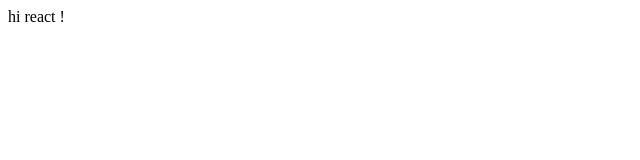
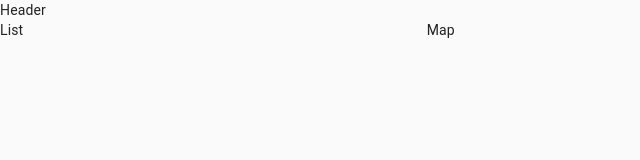
Before and after one commit to Zhavlon/travel-guide, a React (Create React App) app: page / in a window 1280 px wide. Shown: the top 160 px of the page, without its empty margins (0-640 px from the left). Built offline with nearby package versions, Linux system fonts and the light colour scheme.

Commit message:
connect deps and prepared files structure

```diff
--- a/package.json
+++ b/package.json
@@ -3,8 +3,14 @@
   "version": "0.1.0",
   "private": true,
   "dependencies": {
+    "@material-ui/core": "^4.12.4",
+    "@material-ui/icons": "^4.11.3",
+    "@material-ui/lab": "^4.0.0-alpha.61",
+    "@react-google-maps/api": "^2.12.1",
     "@testing-library/jest-dom": "^5.16.5",
     "@testing-library/user-event": "^13.5.0",
+    "axios": "^0.27.2",
+    "google-map-react": "^2.2.0",
     "react": "^17.0.2",
     "react-dom": "^17.0.2",
     "react-scripts": "5.0.1",
--- a/src/App.js
+++ b/src/App.js
@@ -1,5 +1,25 @@
+import React from "react";
+import Header from "./components/Header/Header";
+import Map from "./components/Map/Map";
+import List from "./components/List/List";
+
+import { CssBaseline, Grid } from "@material-ui/core";
+
 const App = () => {
-	return <div>hi react !</div>;
+	return (
+		<>
+			<CssBaseline />
+			<Header />
+			<Grid container spaceing={3} style={{ width: "100%" }}>
+				<Grid item xs={12} md={4}>
+					<List />
+				</Grid>
+				<Grid item xs={12} md={8}>
+					<Map />
+				</Grid>
+			</Grid>
+		</>
+	);
 };
 
 export default App;
--- /dev/null
+++ b/src/components/Header/Header.jsx
@@ -0,0 +1,7 @@
+import React from "react";
+
+const Header = () => {
+	return <div>Header</div>;
+};
+
+export default Header;
--- /dev/null
+++ b/src/components/List/List.jsx
@@ -0,0 +1,7 @@
+import React from "react";
+
+const List = () => {
+	return <div>List</div>;
+};
+
+export default List;
--- /dev/null
+++ b/src/components/Map/Map.jsx
@@ -0,0 +1,7 @@
+import React from "react";
+
+const Map = () => {
+	return <div>Map</div>;
+};
+
+export default Map;
--- a/src/index.js
+++ b/src/index.js
@@ -1,6 +1,6 @@
 import React from "react";
 import ReactDom from "react-dom";
 
-import App from "./app";
+import App from "./App";
 
 ReactDom.render(<App />, document.getElementById("root"));
```
Also changed, not shown: src/components/PlaceDetails/PlaceDetails.jsx (added, +7 -0 lines), src/components/Header/styles.js (added), src/components/List/styles.js (added), src/components/Map/styles.js (added), src/components/PlaceDetails/styles.js (added), 1 other file (tests, documents, lock files or other folders).
